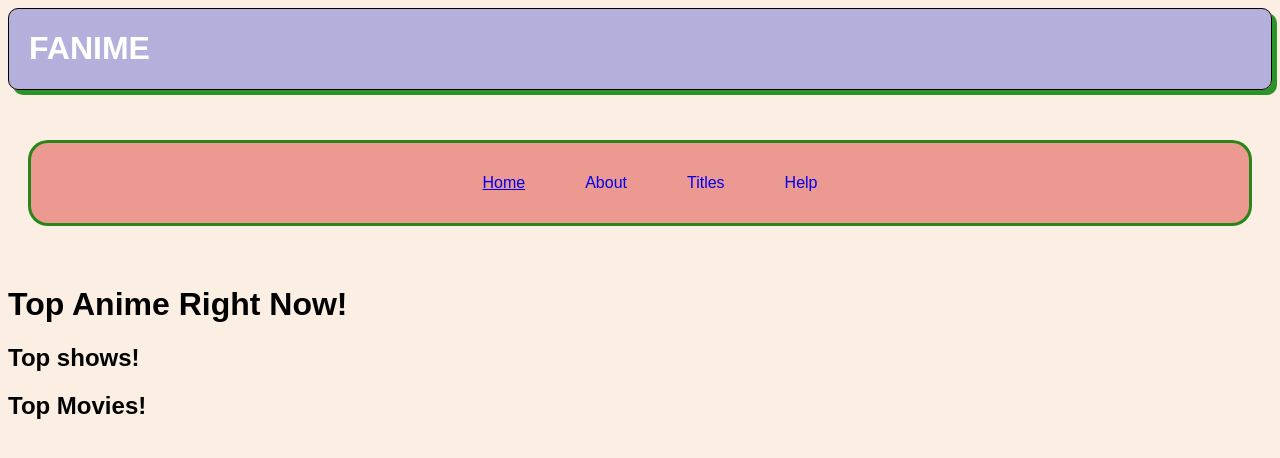
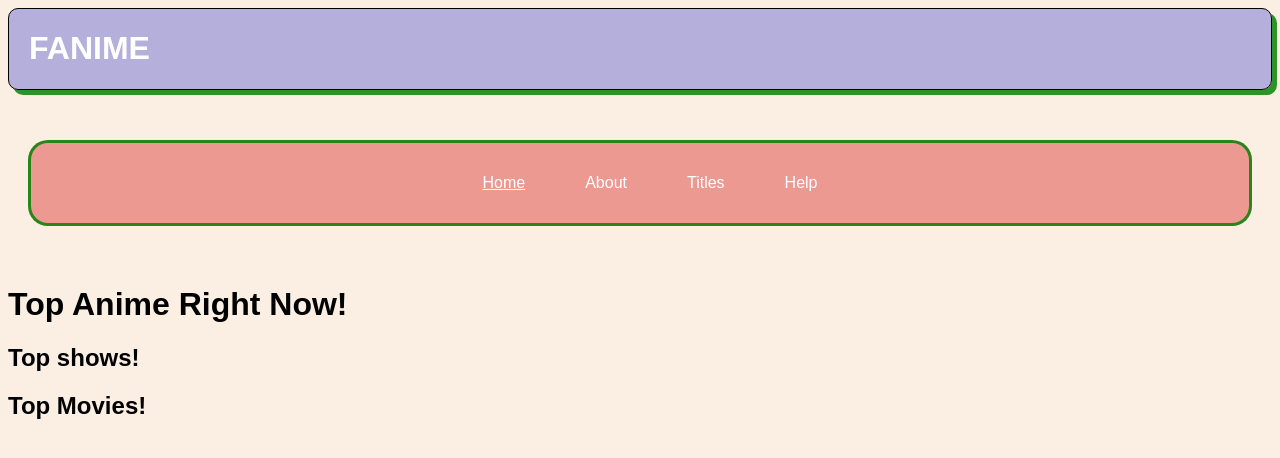
Before and after one commit to mishalraiii/Jikan-Project-, a plain HTML site: page Fanime_Home.html in a window 1280 px wide. Drawn offline with Linux system fonts and the light colour scheme; no server answers.

Commit message:
Fanime_Home.css

```diff
--- a/Fanime_Home.css
+++ b/Fanime_Home.css
@@ -39,6 +39,9 @@ color: #ffffff;
     color: white;
     border-radius: 20px;
 }
+#nav ul li a {
+    color: white;
+}
 
 #nav li:hover {
     background-color: rgba(152, 152, 152, 0.569);
```
